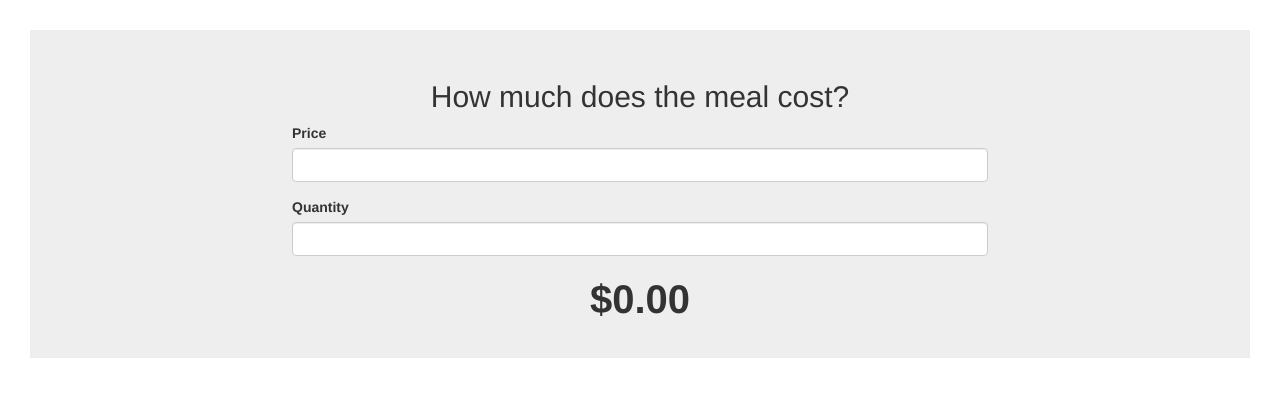
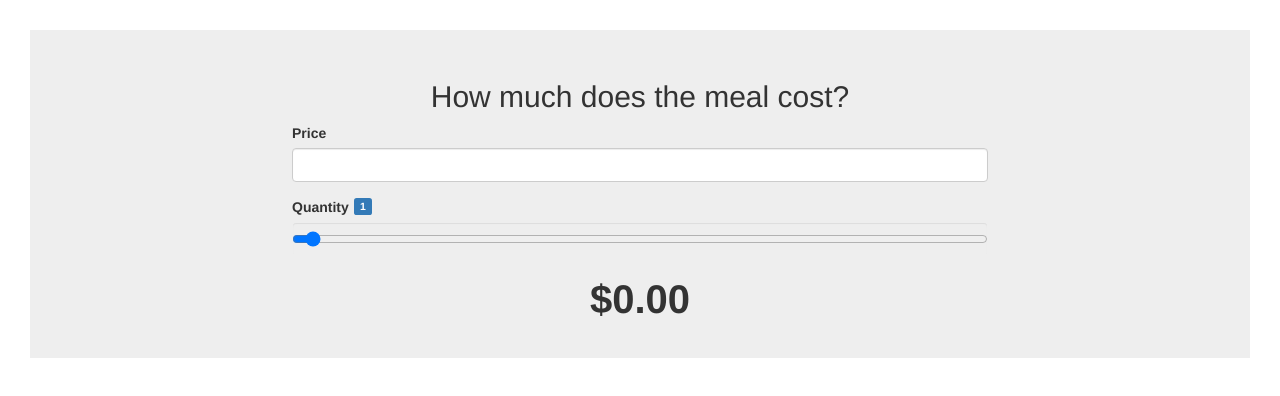
Before and after one commit to monsterreh2b/pricing-calc, a plain HTML site: page index.html in a window 1280 px wide. Drawn offline with nearby package versions, Linux system fonts and the light colour scheme.

Commit message:
meal calc with slider

```diff
--- a/app.js
+++ b/app.js
@@ -5,6 +5,7 @@ const qtyInput = document.querySelector("[name=quantity]");
 console.log(qtyInput);
 const total = document.querySelector(".total");
 console.log(total);
+const qtyLabel = document.querySelector(".quantity-label");
 
 //functions for response
 function calcClassCost(){
@@ -18,6 +19,10 @@ function calcClassCost(){
     total.innerText = "$" + tot.toFixed(2);
 }
 
+function updateQuantityLabel(){
+    const qty = qtyInput.value;
+    qtyLabel.innerText = qty;
+}
 //on first run
 
 calcClassCost();
@@ -25,3 +30,4 @@ calcClassCost();
 //listen for change
 priceInput.addEventListener("input", calcClassCost);
 qtyInput.addEventListener("input", calcClassCost);
+qtyInput.addEventListener("input", updateQuantityLabel);
--- a/index.html
+++ b/index.html
@@ -17,8 +17,8 @@
                <input type="text" class="form-control" name="price" id="price">
            </div>
            <div class="form-group">
-               <label for="quantity">Quantity</label>
-               <input type="number" class="form-control" name="quantity">
+               <label for="quantity">Quantity<span class="label label-primary quantity-label">1</span></label>
+               <input type="range" class="form-control" name="quantity" value="1" min="1" max="10" step="1">
             </div>
        </form>
        <div class="text-giant center total"></div>
--- a/style.css
+++ b/style.css
@@ -13,3 +13,9 @@ body, .jumbotron {
 .form-group {
     padding: 0 20%;
 }
+
+span.label.label-primary {
+    margin-left: 5px;
+    position: relative;
+    bottom: 2px;
+}
```
